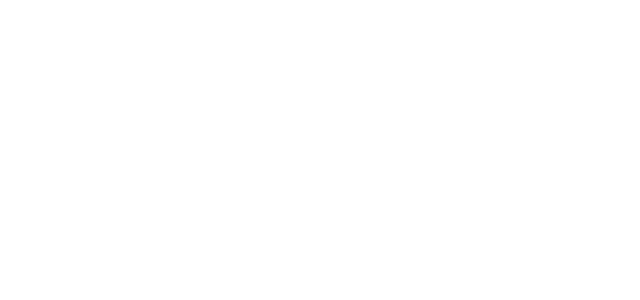
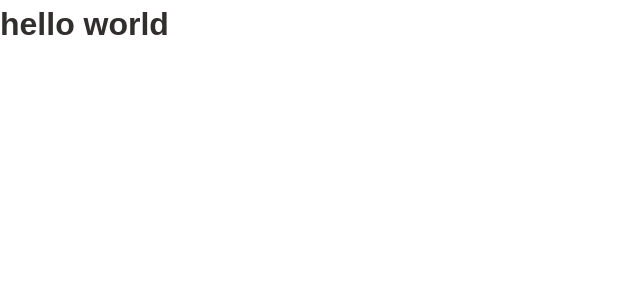
Before and after one commit to Mariia-Petlovana-91/RentalCar, a React (Vite) app: page / in a window 1280 px wide. Shown: the top 300 px of the page, without its empty margins (0-640 px from the left). Built offline with nearby package versions, Linux system fonts and the light colour scheme.

Commit message:
added configurations and all required dependencies

```diff
--- a/src/components/App/App.jsx
+++ b/src/components/App/App.jsx
@@ -1,11 +1,11 @@
-import css from "../App/App.module.css";
+import css from '../App/App.module.css';
 
 function App() {
-
   return (
     <>
+      <h1>hello world</h1>
     </>
-  )
+  );
 }
 
-export default App
+export default App;
```
Also changed, not shown: package.json (+11 -2 lines), vercel.json (added), 2 other files (tests, documents, lock files or other folders).
